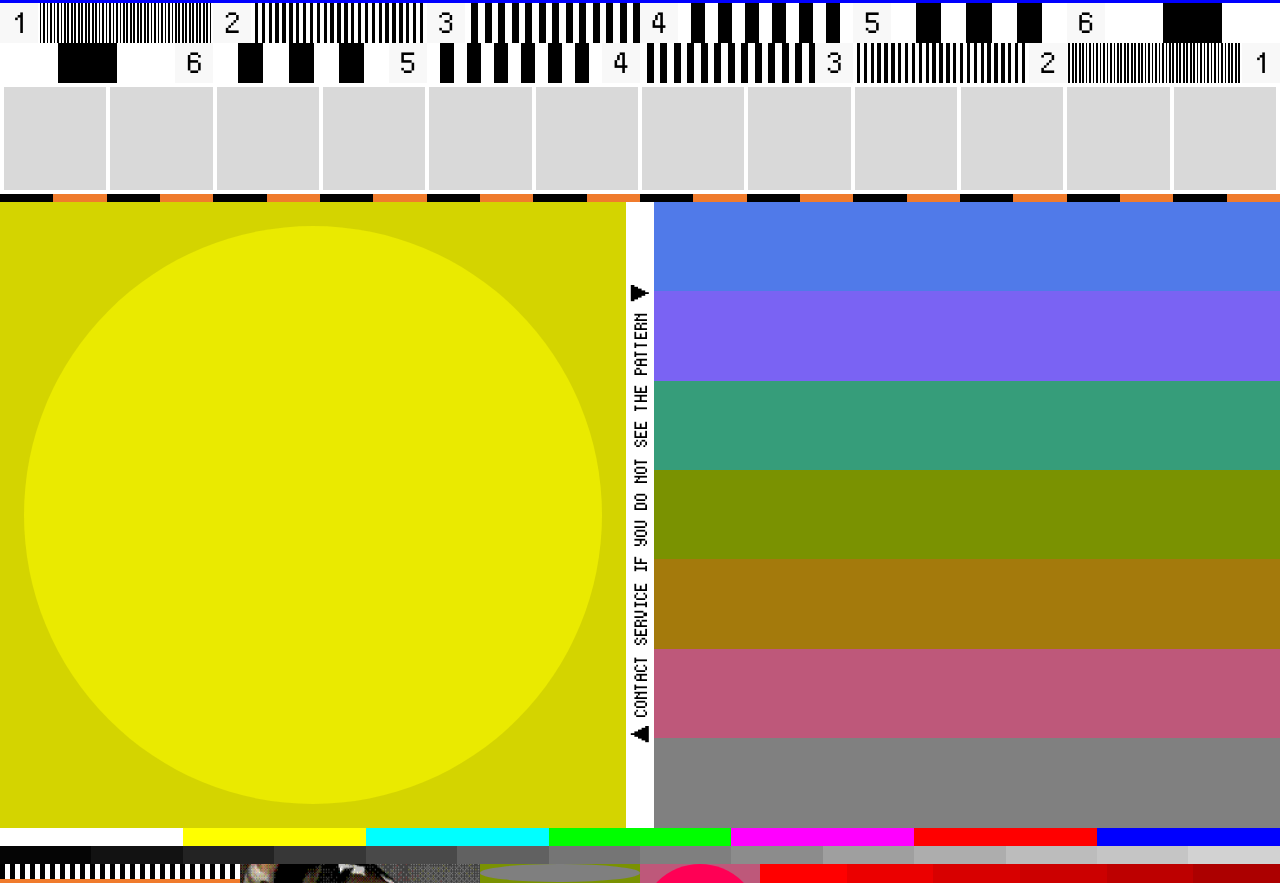
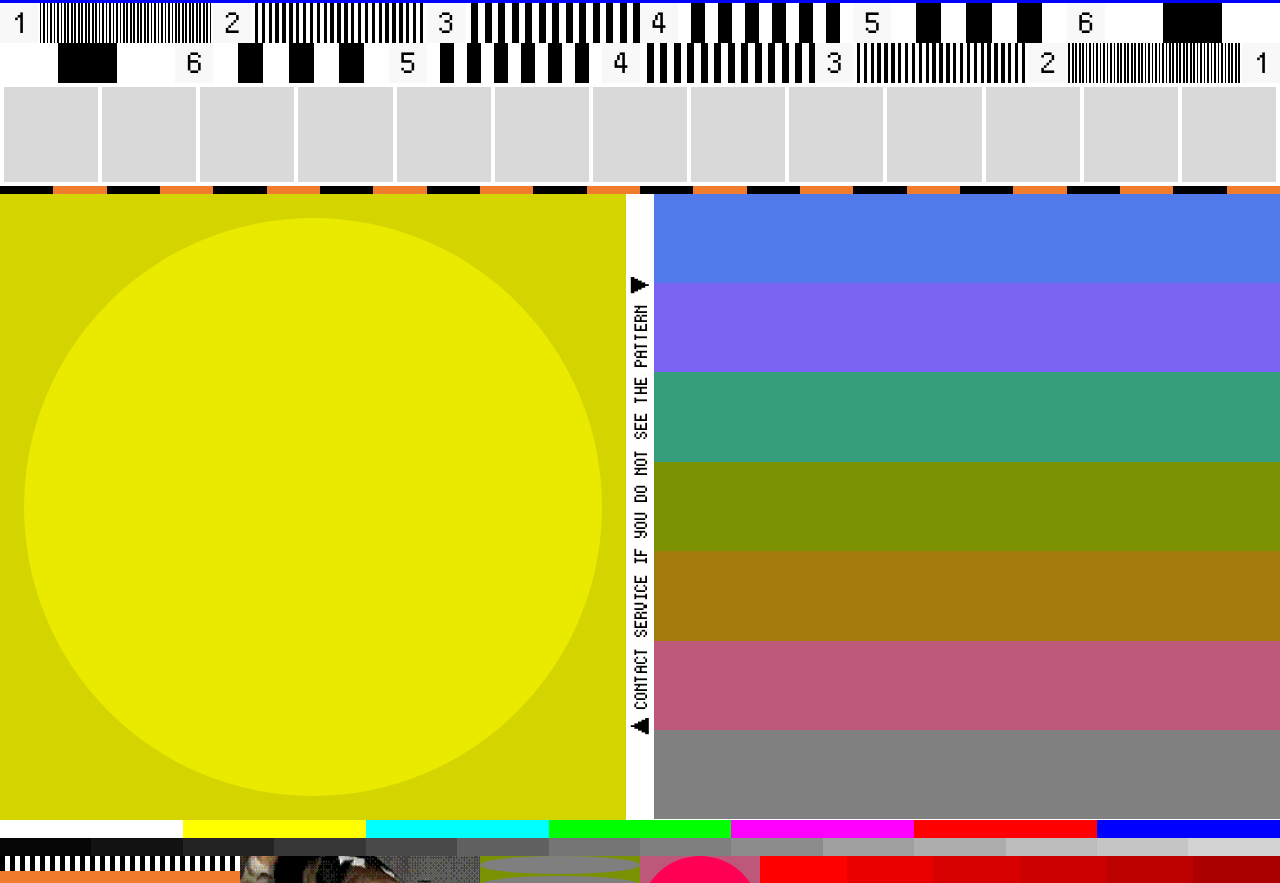
Before and after one commit to katzen-miauen/Test-Pattern, a plain HTML site: page index.html in a window 1280 px wide. Shown: the part 2906-3789 px from the top of the page. Drawn offline with Linux system fonts and the light colour scheme; files whose address does not match are found by name.

Commit message:
Update index.html

```diff
--- a/index.html
+++ b/index.html
@@ -4,9 +4,9 @@
     <meta charset="UTF-8" />
     <meta name="viewport" content="width=device-width, initial-scale=1.0" />
     <title>Test Pattern</title>
-    <link rel="stylesheet" href="style.css" />
     <link rel="stylesheet" href="reset.css" />
     <link rel="stylesheet" href="fonts.css" />
+    <link rel="stylesheet" href="style.css" />
   </head>
   <body>
     <div class="header">
@@ -1294,6 +1294,7 @@
       </div>
     </div>
 
+    <div class="eighthBlockWrapper">
       <div class="eighthBlock">
         <div></div>
         <div></div>
@@ -1307,6 +1308,8 @@
         <div></div>
         <div></div>
         <div></div>
+        <div></div>
+      </div>
     </div>
 
     <div class="ninethBlock">
```
Lines whose indentation alone changed are shown as unchanged.
